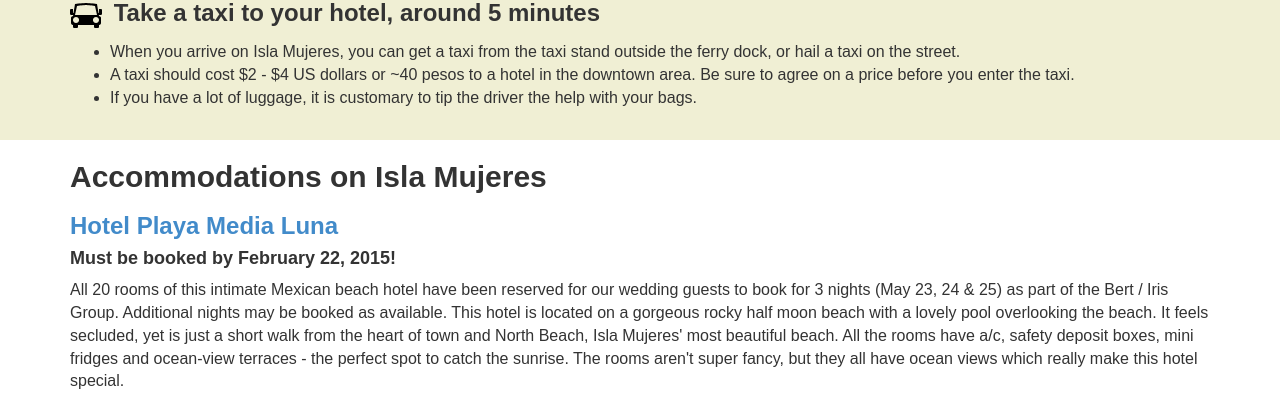
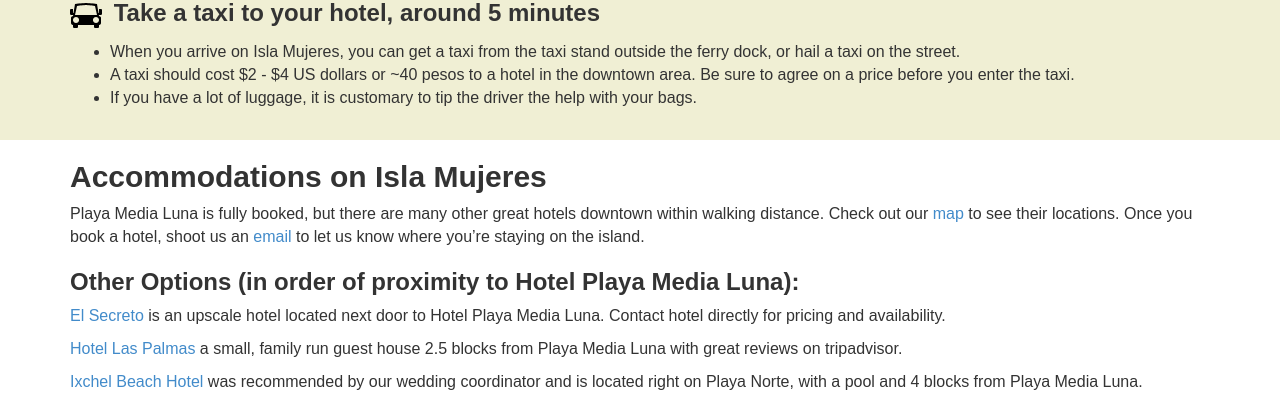
Before and after one commit to bertrandom/wedding, a PHP site: page /weddingweekend/ in a window 1280 px wide. Shown: the part 3889-4289 px from the top of the page. Run offline with PHP 8.4, Linux system fonts and the light colour scheme; some libraries are stand-ins or nearby versions.

Commit message:
Playa Media Luna is sold out, show alternatives

```diff
--- a/index.php
+++ b/index.php
@@ -88,8 +88,7 @@
                 <ul style="list-style-type: none">
                     <li><span class="glyphicon glyphicon-ok-circle"></span> <a href="/rsvp/">RSVP for wedding, welcome drinks, and golf cart scavenger hunt</a> <p>March 25, 2015: deadline to RSVP</p></li>
                     <li><span class="glyphicon glyphicon-ok-circle"></span> <a href="http://travel.state.gov/content/passports/english/passports/apply.html">Get your passport</a></li>
-                    <li><span class="glyphicon glyphicon-ok-circle"></span> <a href="/weddingweekend/#accommodations">Reserve a room</a> <p>February 22, 2015: deadline to book Hotel Playa Media Luna
-</p></li>
+                    <li><span class="glyphicon glyphicon-ok-circle"></span> <a href="/weddingweekend/#accommodations">Reserve a room</a></li>
                     <li><span class="glyphicon glyphicon-ok-circle"></span> <a href="https://www.hipmunk.com/flights/to-Cancun-Mexico">Find a flight</a></li>
                     <li><span class="glyphicon glyphicon-ok-circle"></span> <a href="http://www.cancunandrivieramaya.com/sunhorse/iris-bert.asp">Book transfer from Cancun airport to ferry</a></li>
                 </ul>
--- a/islainfo.php
+++ b/islainfo.php
@@ -78,6 +78,7 @@
         <div class="row">
             <div class="col-md-12">
                 <h2>Map</h2>
+                <a name="map"></a>
                 <iframe src="https://mapsengine.google.com/map/embed?mid=zUqIbMrIke6M.k3wojVOaPo_o" width="100%" height="480"></iframe>
             </div>
         </div>
--- a/weddingweekend.php
+++ b/weddingweekend.php
@@ -179,53 +179,20 @@
 
                 <div style="margin-bottom: 60px;">
 
-                    <h3 style="font-weight: 600"><a href="http://www.playamedialuna.com/">Hotel Playa Media Luna</a></h3>
+                    <p>Playa Media Luna is fully booked, but there are many other great hotels downtown within walking distance. Check out our <a href="/islainfo/#map">map</a> to see their locations. Once you book a hotel, shoot us an <a href="mailto:iriswillow@gmail.com">email</a> to let us know where you’re staying on the island.
 
-                    <h4>Must be booked by February 22, 2015!</h4>
+                    <h3>Other Options (in order of proximity to Hotel Playa Media Luna):</h3>
 
-                    <p>All 20 rooms of this intimate Mexican beach hotel have been reserved for our wedding guests to book for 3 nights (May 23, 24 & 25) as part of the Bert / Iris Group.  Additional nights may be booked as available.  This hotel is located on a gorgeous rocky half moon beach with a lovely pool overlooking the beach. It feels secluded, yet is just a short walk from the heart of town and North Beach, Isla Mujeres' most beautiful beach. All the rooms have a/c, safety deposit boxes, mini fridges and ocean-view terraces - the perfect spot to catch the sunrise. The rooms aren't super fancy, but they all have ocean views which really make this hotel special.</p>
+                    <p><a href="http://www.hotelsecreto.com/">El Secreto</a> is an upscale hotel located next door to Hotel Playa Media Luna. Contact hotel directly for pricing and availability.
+                    <p><a href="http://laspalmasonisla.com/">Hotel Las Palmas</a> a small, family run guest house 2.5 blocks from Playa Media Luna with great reviews on tripadvisor.
+                    <p><a href="http://www.ixchelbeachhotel.com/default-en.html">Ixchel Beach Hotel</a> was recommended by our wedding coordinator and is located right on Playa Norte, with a pool and 4 blocks from Playa Media Luna.
+                    <p><a href="http://nautibeach.com/">Nautibeach Condos</a> Studios, one and two bedroom condos located on Playa Norte with a pool and good reviews on tripadvisor, 5 blocks from Playa Media Luna.
 
-                    <div style="margin-bottom: 15px;"><img class="img-rounded img-responsive" src="/images/IMG_5929.jpg" alt="beach"></div>
+                    <p><a href="http://www.rocamar-hotel.com/rocamar_hotel_isla_mujeres_mexico_caribbean_hotel.php?lan=8&sec=9">Rocomar</a> A simple, modern hotel with budget friendly town view rooms as well as ocean view rooms. 7 blocks from Hotel Playa Media Luna.
 
-                    <h4>Room Options <small>(three night minimum stay, prices include all taxes and basic breakfast, based on double occupancy, <strong>$15</strong>/extra person per room, one child under 5 allowed in all rooms except jacuzzi kings)</small></h4>
+                    <p><a href="http://www.casasirenamexico.com/">Casa Sirena</a> a lovely botique bed and breakfast was fantastic reviews on trip advisor, 9 blocks from Hotel Playa Media Luna. 3 night minimum stay.
 
-                    <ul>
-                        <li>(9) <strong>Standard Double Room</strong> - <strong>$105</strong>/night w/two dbl beds</li>
-                        <li>(5) <strong>King Room</strong> - <strong>$115</strong>/night w/one king size bed</li>
-                        <li>(4) <strong>Jacuzzi King</strong>  - <strong>$155</strong>/night w/one king size bed, welcome basket, large terrace with balcony with outdoor bathtub. No children younger than 16 allowed.</li>
-                        <li>(2) <strong>Bungalows</strong>  - <strong>$165</strong>/night Separate unit that includes, one bedroom w/ one king and one double bed, living room and fully equipped kitchenette. Triple occupancy.</li>
-                    </ul>
-
-<!--                     <img class="img-thumbnail img-responsive" src="/images/Lote9_Medialuna.JPG">
- -->
-                    <h4>Reservation process</h4>
-
-                    <p>Rooms must be booked by <strong>February 22, 2015</strong>, at the very latest, but since there are only 20 rooms total, we recommend booking earlier to be sure you get a room.
-
-                    <ol>
-                        <li>Guests email <a href="mailto:reserv@playamedialuna.com">reserv@playamedialuna.com</a> the guest names, check in and check out dates and room type desired and mention that you are part of the Bert / Iris Group.</li>
-                        <li>Medial Luna confirms availability via email.</li>
-                        <li>Guests email or fax in the <a href="/form/playa.pdf">cc authorization form</a> and a copy of their passport or driver's license.</li>
-                        <li>Media Luna charges their credit card for one night's stay as a deposit at this time. Media Luna then emails the guest a written confirmation of reservation.</li>
-                        <li>On arrival, guests pay for the remainder of their stay minus the one night's deposit that was charged when they made the reservation. Guests can pay in US Dollars or American Express traveler's checks without any additional fee. If you pay in Pesos it will be at the hotel's exchange rate. If you pay by Credit Card, a 10% service fee will be added. We recommend you pay in US Dollars or Traveler's checks.</li>
-                    </ol>
-
-                    <h4>Cancellation Policy</h4>
-                    <ul>
-                        <li>Up to 90 days before your booked arrival: you may cancel by email for a full refund or modify your reservation.</li>
-                        <li>Less than 90 days before your booked arrival: no changes or cancellations can be made. If you have to cancel, you will be charged for two nights of your stay.</li>
-                    </ul>
-
-                    <h3 style="font-weight: 600">Looking for something a little fancier?</h3>
-
-                    <p>Check out <a href="http://www.hotelsecreto.com/">El Secreto</a>, an upscale hotel next door to Hotel Playa Media Luna. Contact hotel directly for pricing and availability.</p>
-
-                    <h3 style="font-weight: 600">Looking for a more budget friendly option?</h3>
-
-                    <p><strong><a href="http://www.rocamar-hotel.com/rocamar_hotel_isla_mujeres_mexico_caribbean_hotel.php?lan=8&sec=9">Rocomar</a></strong> A simple, modern hotel with budget friendly town view rooms as well as ocean view rooms. 7-8 blocks from Hotel Playa Media Luna. Contact hotel directly for pricing.</p>
-
-                    <p>You can also check on <a href="http://booking.com">Booking.com</a>, <a href="http://hotels.com">Hotels.com</a>, <a href="http://www.tripadvisor.com">tripadvisor</a> for other accomodations or look into renting a house on the island on <a href="http://vrbo.com">VRBO</a>.
-
+                    <p>These are just a few of the many downtown accommodation options. You can also stay on other parts of the island - south side is beautiful - however you will need to take taxis or rent a golf cart to get to the wedding festivities if you stay outside downtown. You can also check on <a href="http://booking.com">Booking.com</a>, <a href="http://hotels.com">Hotels.com</a>, <a href="http://www.tripadvisor.com">tripadvisor</a> for other accomodations or look into renting a house on the island on <a href="http://vrbo.com">VRBO</a>.
 
                 </div>
 
```
